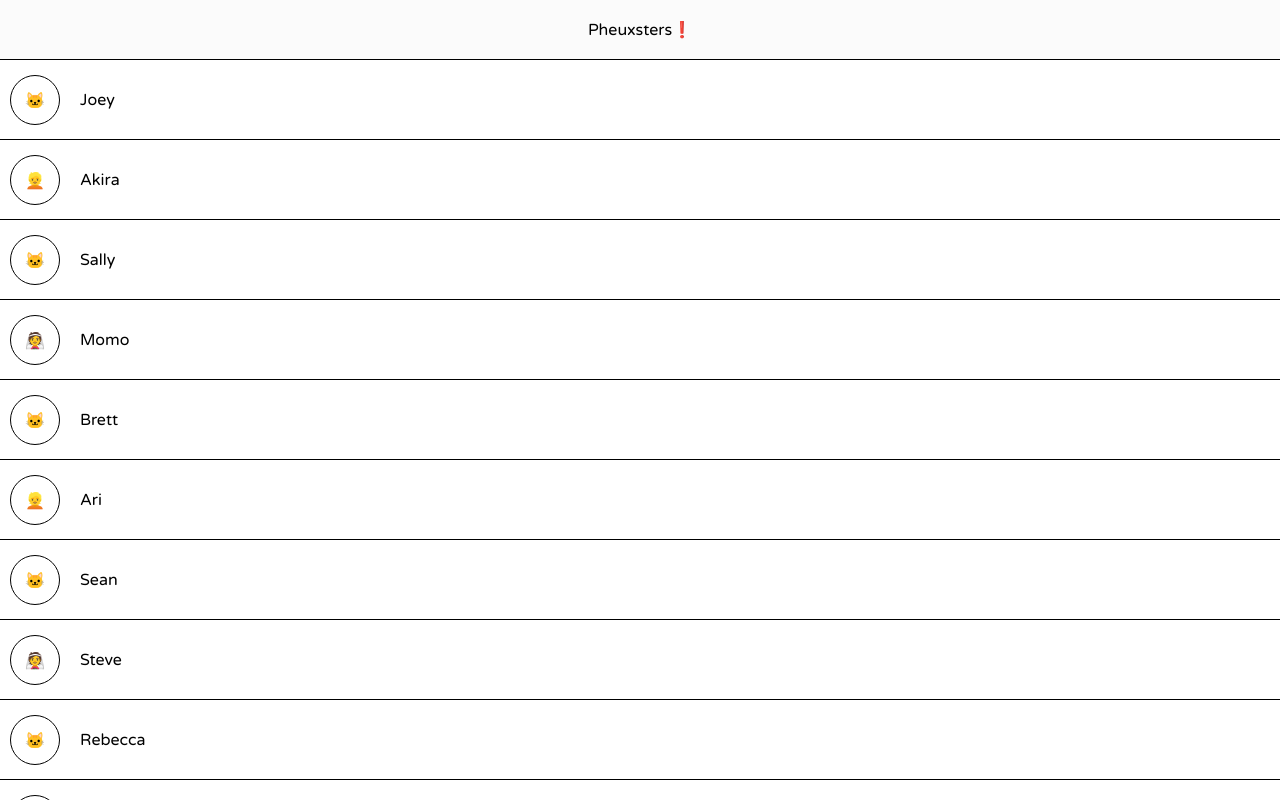
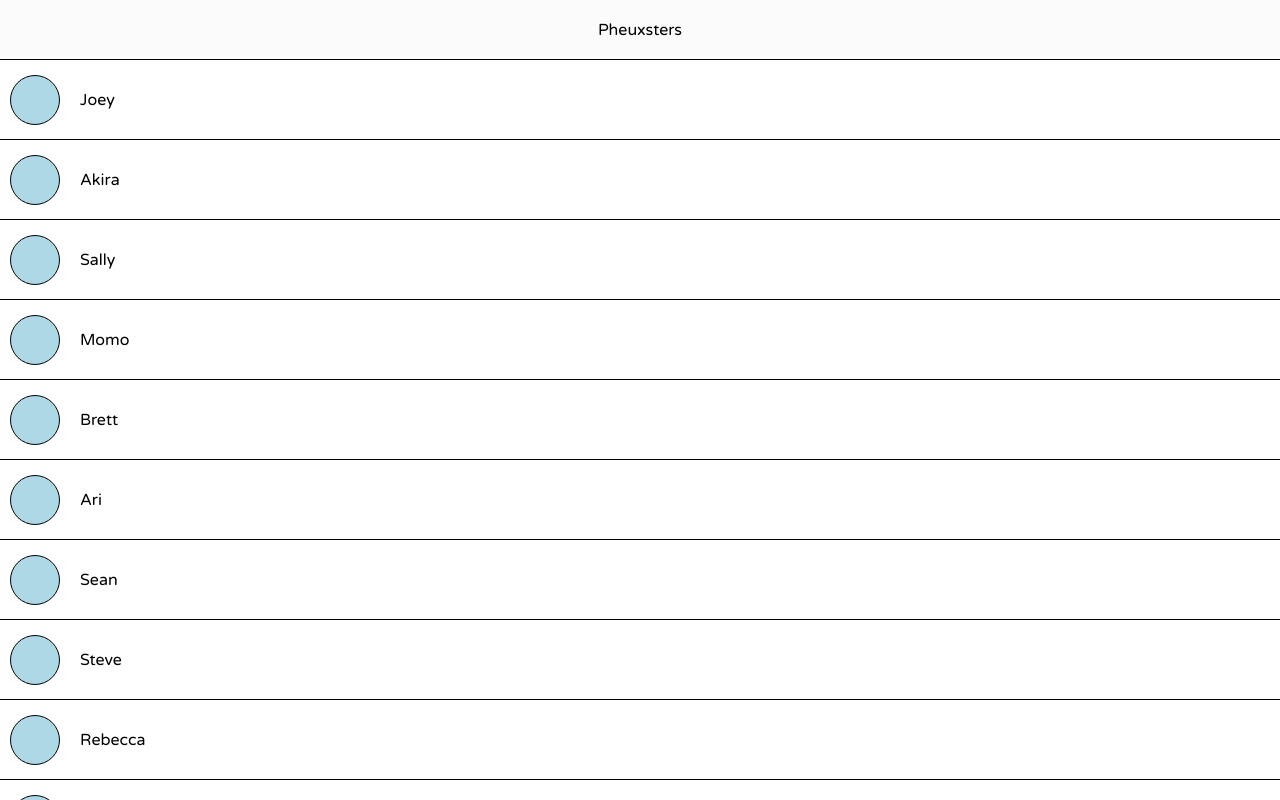
Before and after one commit to brett-shwom/pheux, a website: page demo/index.html in a window 1280 px wide. Drawn offline with Linux system fonts and the light colour scheme; files that its build step writes are made by us from their sources.

Commit message:
now chrome friendly!

```diff
--- a/demo/index.html
+++ b/demo/index.html
@@ -24,13 +24,13 @@
 	<script src='pheux.js'></script>
 	<script type='text/template' id='template'>
 <header>
-	Pheuxsters❗
+	Pheuxsters
 </header>
 <div class='pheuxters'>
 	<pheux dataTable="{{friends}}" rowHeight="{{rowHeight}}">
 		<div class='row'>
 			<div class='avatar'>
-				{{avatar}}
+				<!--{{avatar}}-->
 			</div>
 			<div class='name'>
 				{{name}}
--- a/demo/style.css
+++ b/demo/style.css
@@ -82,4 +82,11 @@ header {
   margin-right: 20px;
   text-align :center;
   line-height :50px;
+  background-color: lightblue;
 }
+
+@media (max-resolution: 191dpi)   {
+  .avatar {
+    border-width:1px;
+  }
+}
```
